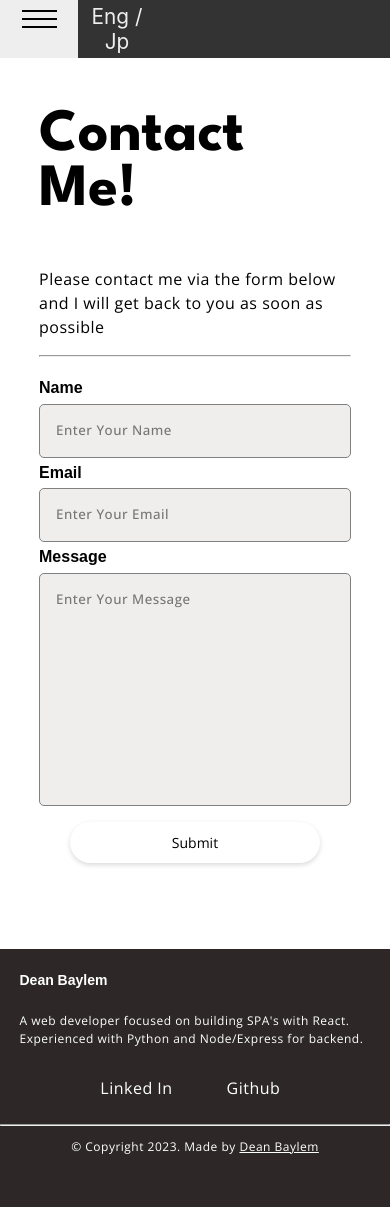
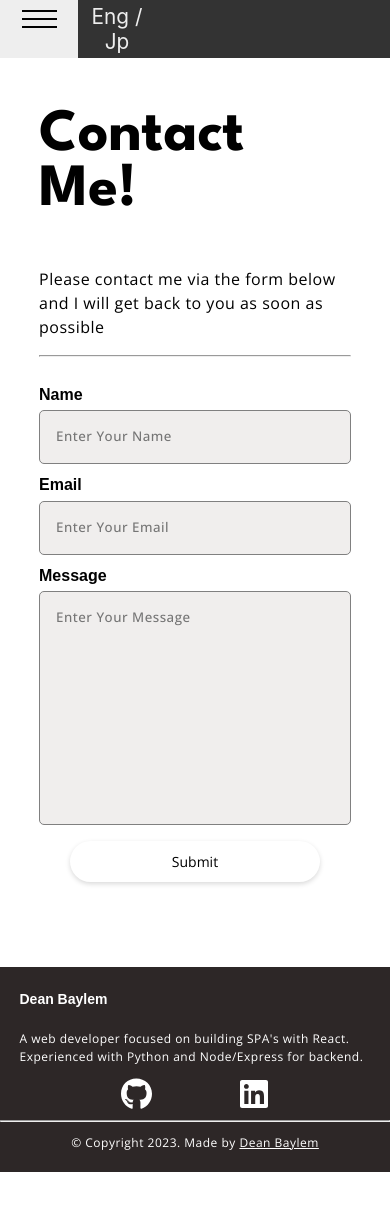
Before and after one commit to Dean-Baylem/portfolio-website, a React (Create React App) app: page /contact in a window 390 px wide. After the commit the page ends 1172 px from the top, so only its background shows below. Built offline with nearby package versions, Linux system fonts and the light colour scheme.

Commit message:
3 / 13 / 2023
Installed and added FontAwesome icons for GitHub and LinkedIn.
Icons used for anchor tags to direct to my respective pages.

Continued checking various sceeen sizes and making adjustments to the
styling to work across many different screen sizes.

```diff
--- a/package.json
+++ b/package.json
@@ -3,6 +3,10 @@
   "version": "0.1.0",
   "private": true,
   "dependencies": {
+    "@fortawesome/fontawesome-svg-core": "^6.3.0",
+    "@fortawesome/free-brands-svg-icons": "^6.3.0",
+    "@fortawesome/free-solid-svg-icons": "^6.3.0",
+    "@fortawesome/react-fontawesome": "^0.2.0",
     "@testing-library/jest-dom": "^5.16.5",
     "@testing-library/react": "^13.4.0",
     "@testing-library/user-event": "^13.5.0",
--- a/src/Contact/Contact.css
+++ b/src/Contact/Contact.css
@@ -6,7 +6,7 @@
 
 .contact-form-label {
     padding-bottom: 2%;
-    padding-top: 2%;
+    padding-top: 4%;
     font-family: "Spartan League", sans-serif;
     font-weight: 600;
 }
--- a/src/Footer/Footer.css
+++ b/src/Footer/Footer.css
@@ -1,6 +1,6 @@
 footer {
     margin-top: 20%;
-    padding-bottom: 10%;
+    padding-bottom: 2%;
     left: 0;
     bottom: 0;
     width: 100%;
@@ -48,5 +48,18 @@ footer {
     }
     .footer-socials {
         text-align: center;
+        justify-items: center;
     }
 }
+
+.icon {
+    font-size: 2rem;
+    align-self: center;
+    color: #FFF;
+    padding-bottom: 5%;
+}
+
+.icon-link {
+    text-decoration: none;
+    place-self: center;
+}
--- a/src/Footer/Footer.js
+++ b/src/Footer/Footer.js
@@ -1,5 +1,8 @@
 import React from "react";
 import "./Footer.css";
+import { FontAwesomeIcon } from "@fortawesome/react-fontawesome";
+import { faGithub } from "@fortawesome/free-brands-svg-icons";
+import { faLinkedin } from "@fortawesome/free-brands-svg-icons";
 
 const Footer = props => {
 
@@ -19,8 +22,15 @@ const Footer = props => {
             </div>
           </div>
           <div className="footer-socials">
-              <p>Linked In</p>
-              <p>Github</p>
+            <a className="icon-link" href="https://github.com/Dean-Baylem">
+              <FontAwesomeIcon className="icon" icon={faGithub} />
+            </a>
+            <a
+              className="icon-link"
+              href="https://www.linkedin.com/in/dean-baylem-a0b33821b/"
+            >
+              <FontAwesomeIcon className="icon" icon={faLinkedin} />
+            </a>
           </div>
         </div>
         <hr></hr>
--- a/src/HomePage/HomeList.js
+++ b/src/HomePage/HomeList.js
@@ -23,6 +23,9 @@ const HomeList = props => {
           <HomeListItem
             listText={props.language === "English" ? list3Eng : list3JP}
           />
+          <button className="language-btn" onClick={props.changeLanguage}>
+            Eng / JP
+          </button>
         </ul>
       </div>
     );
--- a/src/HomePage/HomePage.css
+++ b/src/HomePage/HomePage.css
@@ -28,6 +28,7 @@
     grid-template-columns:  repeat(3, 1fr);
     padding: 2% 20%;
     font-size: 24px;
+    row-gap: 80%;
 }
 
 @media screen and (max-width: 600px) {
@@ -43,6 +44,9 @@
     }
     .subtitle {
         font-size: 1rem;
+    }
+    .language-btn {
+        grid-column-start: auto;
     }
 }
 
@@ -69,6 +73,18 @@
     letter-spacing: 1px;
 }
 
+@media screen and (min-width: 750px) {
+    .language-btn {
+        grid-column-start: 2;
+    }
+}
+
+@media screen and (max-width: 375px) {
+    .title-div {
+        top: 15vh;
+    }
+}
+
 .language-btn:hover {
     background-color: #FFFFFF;
     color: #000000;
--- a/src/HomePage/HomePage.js
+++ b/src/HomePage/HomePage.js
@@ -13,14 +13,17 @@ const HomePage = props => {
     return (
       <div className="home-page">
         <div className="title-div">
-          <Title language={props.language} text={props.language === "English" ? titleEng : titleJP} type="title" />
+          <Title
+            language={props.language}
+            text={props.language === "English" ? titleEng : titleJP}
+            type="title"
+          />
           <Title
             language={props.language}
             text={props.language === "English" ? subtitleEng : subtitleJP}
             type="subtitle"
           />
-          <HomeList language={props.language} />
-          <div><button className="language-btn" onClick={props.changeLanguage}>Eng / JP</button></div>
+          <HomeList changeLanguage={props.changeLanguage} language={props.language} />
         </div>
       </div>
     );
--- a/src/PageTemplate/PageTemplate.css
+++ b/src/PageTemplate/PageTemplate.css
@@ -2,9 +2,6 @@
     position: relative;
 }
 
-.main-body {
-    padding-bottom: 20%;
-}
 
 .page-layout {
     display: grid;
```
Also changed, not shown: src/App.js (+10 -1 lines), 1 other file (tests, documents, lock files or other folders). Lines whose indentation alone changed are shown as unchanged.
